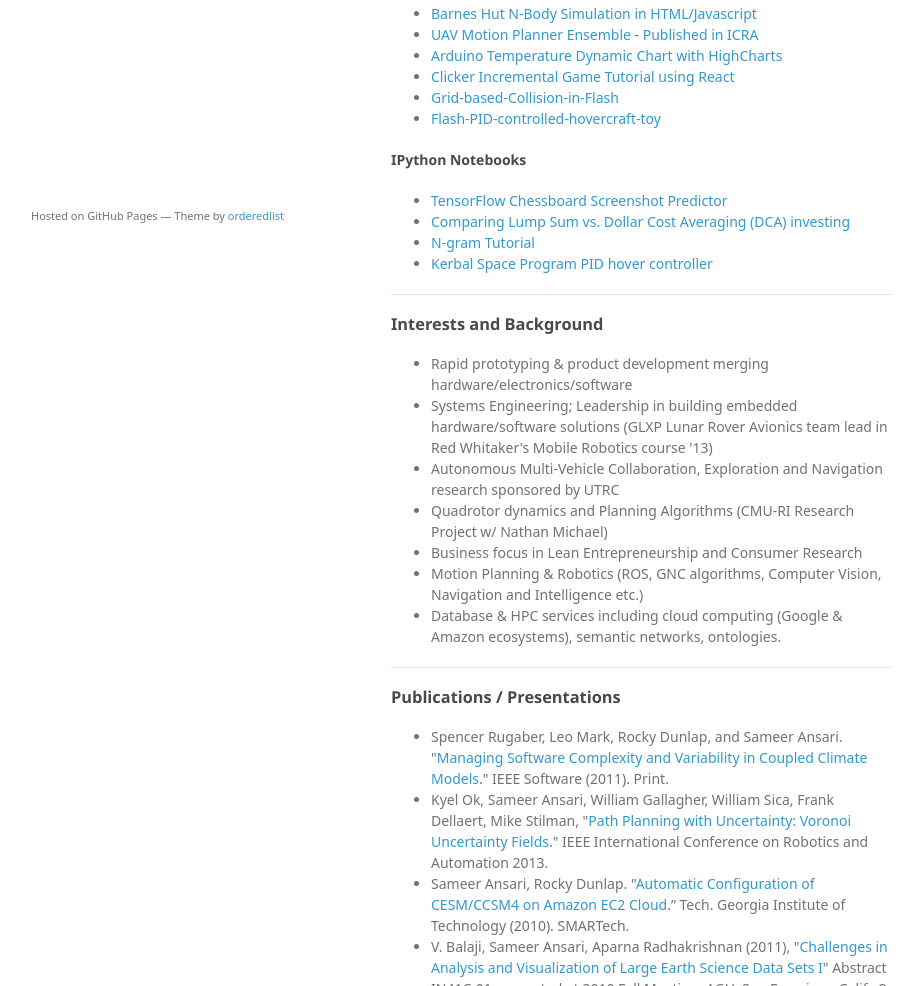
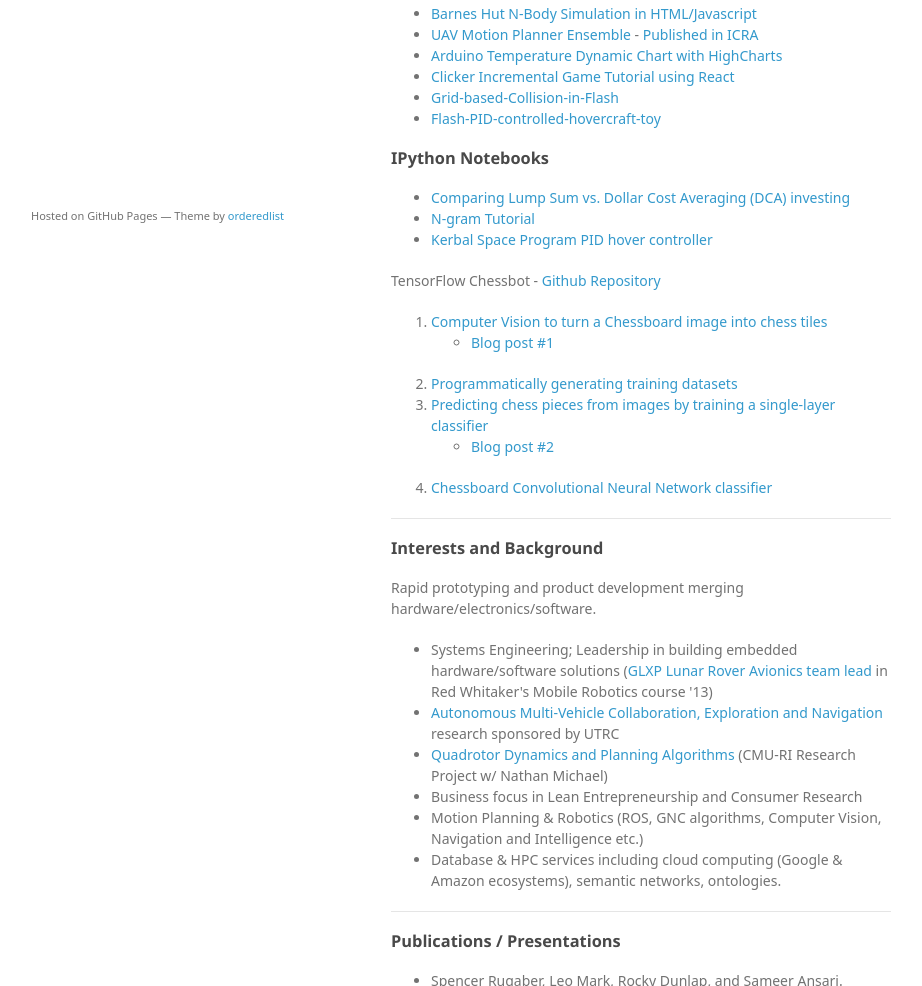
Before and after one commit to Elucidation/elucidation.github.io, a plain HTML site: page index.html in a window 1280 px wide. Shown: the part 505-1491 px from the top of the page, without its empty margins (179-1101 px from the left). Drawn offline with Linux system fonts and the light colour scheme; a web font is replaced by a local one.

Commit message:
Replace master branch with page content via GitHub

```diff
--- a/index.html
+++ b/index.html
@@ -65,27 +65,50 @@
 <li><a href="/Flash-PID-controlled-hovercraft-toy">Flash-PID-controlled-hovercraft-toy</a></li>
 </ul>
 
-<h4>
-<a id="ipython-notebooks" class="anchor" href="#ipython-notebooks" aria-hidden="true"><span aria-hidden="true" class="octicon octicon-link"></span></a>IPython Notebooks</h4>
+<h3>
+<a id="ipython-notebooks" class="anchor" href="#ipython-notebooks" aria-hidden="true"><span aria-hidden="true" class="octicon octicon-link"></span></a>IPython Notebooks</h3>
 
 <ul>
-<li><a href="/tensorflow_chessbot">TensorFlow Chessboard Screenshot Predictor</a></li>
 <li><a href="/lumpsum_vs_dca">Comparing Lump Sum vs. Dollar Cost Averaging (DCA) investing</a></li>
 <li><a href="/Ngram-Tutorial">N-gram Tutorial</a></li>
 <li><a href="/KSP-rocket-hover-controller">Kerbal Space Program PID hover controller</a></li>
 </ul>
+
+<p>TensorFlow Chessbot - <a href="https://github.com/Elucidation/tensorflow_chessbot">Github Repository</a></p>
+
+<ol>
+<li>
+<a href="/tensorflow_chessbot/tensorflow_compvision.html">Computer Vision to turn a Chessboard image into chess tiles</a>
+
+<ul>
+<li><a href="http://www.samansari.info/2016/02/learning-tensorflow-1-using-computer.html">Blog post #1</a></li>
+</ul>
+</li>
+<li><a href="/tensorflow_chessbot/tensorflow_generate_training_data.html">Programmatically generating training datasets</a></li>
+<li>
+<a href="/tensorflow_chessbot">Predicting chess pieces from images by training a single-layer classifier</a>
+
+<ul>
+<li><a href="http://www.samansari.info/2016/02/learning-tensorflow-2-training.html">Blog post #2</a></li>
+</ul>
+</li>
+<li><a href="/tensorflow_chessbot/tensorflow_learn_cnn.html">Chessboard Convolutional Neural Network classifier</a></li>
+</ol>
 
 <hr>
 
 <h3>
 <a id="interests-and-background" class="anchor" href="#interests-and-background" aria-hidden="true"><span aria-hidden="true" class="octicon octicon-link"></span></a>Interests and Background</h3>
 
+<p>Rapid prototyping and product development merging hardware/electronics/software.</p>
+
 <ul>
-<li>Rapid prototyping &amp; product development merging hardware/electronics/software</li>
 <li>Systems Engineering; Leadership in building embedded hardware/software solutions
-(GLXP Lunar Rover Avionics team lead in Red Whitaker's Mobile Robotics course '13)</li>
-<li>Autonomous Multi-Vehicle Collaboration, Exploration and Navigation research sponsored by UTRC</li>
-<li>Quadrotor dynamics and Planning Algorithms (CMU-RI Research Project w/ Nathan Michael)</li>
+(<a href="http://sameeransari.info/robotics.html#lunar">GLXP Lunar Rover Avionics team lead</a> in Red Whitaker's Mobile Robotics course '13)</li>
+<li>
+<a href="http://sameeransari.info/robotics.html#scr">Autonomous Multi-Vehicle Collaboration, Exploration and Navigation</a> research sponsored by UTRC</li>
+<li>
+<a href="http://www.sameeransari.info/compsci.html#quadrotor">Quadrotor Dynamics and Planning Algorithms</a> (CMU-RI Research Project w/ Nathan Michael)</li>
 <li>Business focus in Lean Entrepreneurship and Consumer Research</li>
 <li>Motion Planning &amp; Robotics (ROS, GNC algorithms, Computer Vision, Navigation and Intelligence etc.)</li>
 <li>Database &amp; HPC services including cloud computing (Google &amp; Amazon ecosystems), semantic networks, ontologies.</li>
```
Also changed, not shown: params.json (+1 -1 lines).
